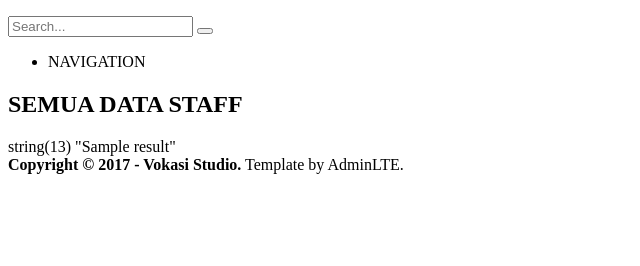
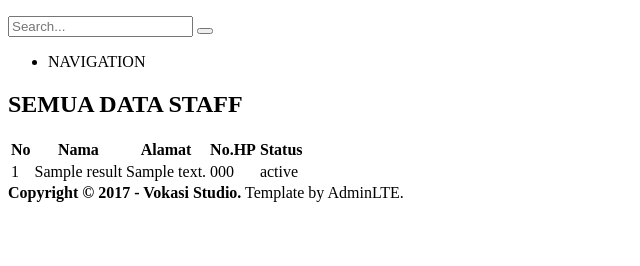
Before and after one commit to hvernanda/vokasistudio, a PHP site: the page made by application/views/dashboard/manajer/all_staff.php in a window 1280 px wide. Shown: the part 182-448 px from the top of the page, without its empty margins (0-640 px from the left). Run offline with PHP 8.4, Linux system fonts and the light colour scheme; the template is opened without the code that fills it: most values are stand-ins (such as "Sample title", 1, 10 or a date in 2020); data that the repository does not hold is empty.

Commit message:
View Tampil all staff success

```diff
--- a/application/views/dashboard/manajer/all_staff.php
+++ b/application/views/dashboard/manajer/all_staff.php
@@ -1,2 +1,53 @@
 <h1> SEMUA DATA STAFF </h1>
-<?php echo var_dump($result) ;?>
+
+<div class="col-lg-12">
+<div class="panel panel-default">
+<div class="panel-heading">
+</div>
+<!-- /.panel-heading -->
+<div class="panel-body">
+    <div class="table-responsive">
+        <table class="table">
+            <thead>
+                <tr>
+                    <th>No</th>
+                    <th>Nama</th>
+                    <th> Alamat </th>
+                    <th>No.HP </th>
+                    <th> Status </th>
+                </tr>
+            </thead>
+            <tbody>
+            	  <?php
+                        $i=0;
+                        foreach($result as $staff){
+                            if($staff->id_staff){
+                                $i++;
+                                ?>
+
+
+                <tr>
+                    <td><?php echo $i ?> </td>
+                    <td><?php echo $staff->name ?> </td>
+                    <td><?php echo $staff->address ?> </td>
+                    <td><?php echo $staff->phone ?> </td>
+                    <td><?php echo $staff->status_account ?> </td>
+                </tr>
+
+                   <?php
+                            }
+                        }
+
+                        ?>
+            </tbody>
+        </table>
+    </div>
+    <!-- /.table-responsive -->
+</div>
+<!-- /.panel-body -->
+</div>
+<!-- /.panel -->
+</div>
+<!-- /.col-lg-6 -->
+</div>
+<!-- /.row -->
```
